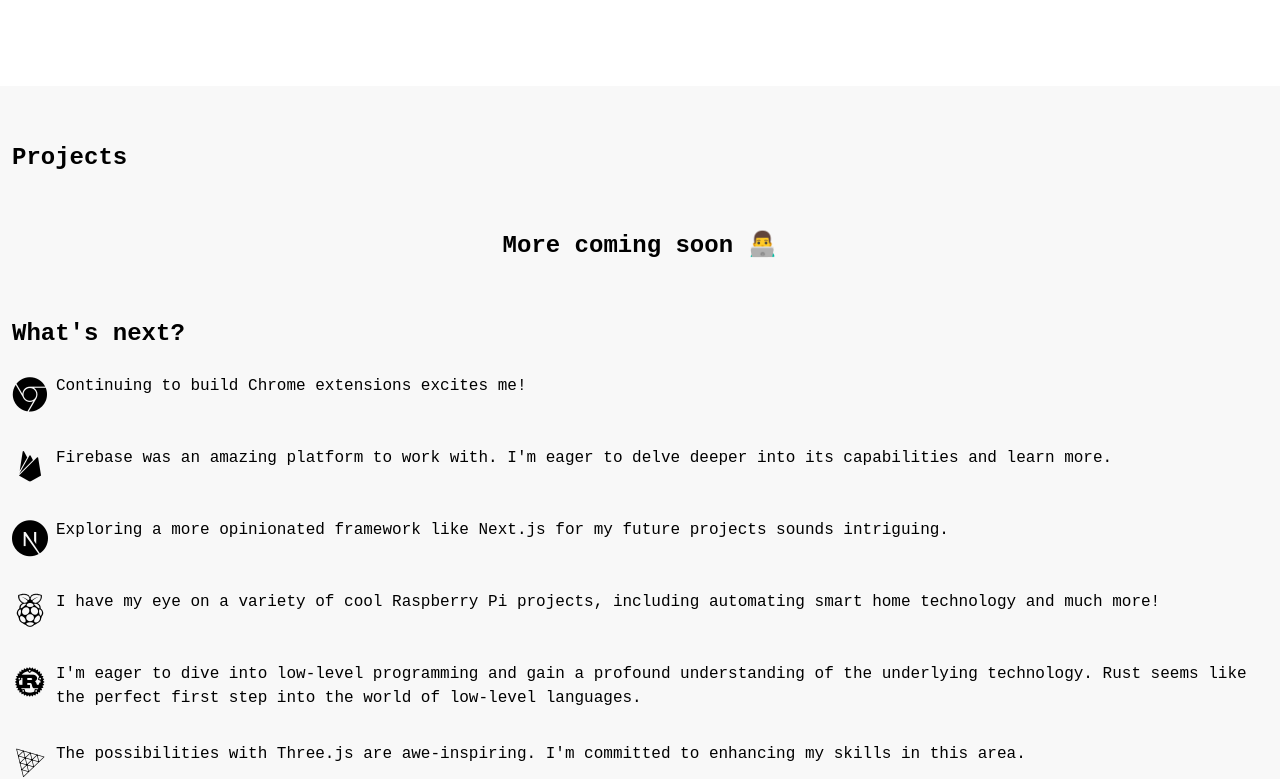
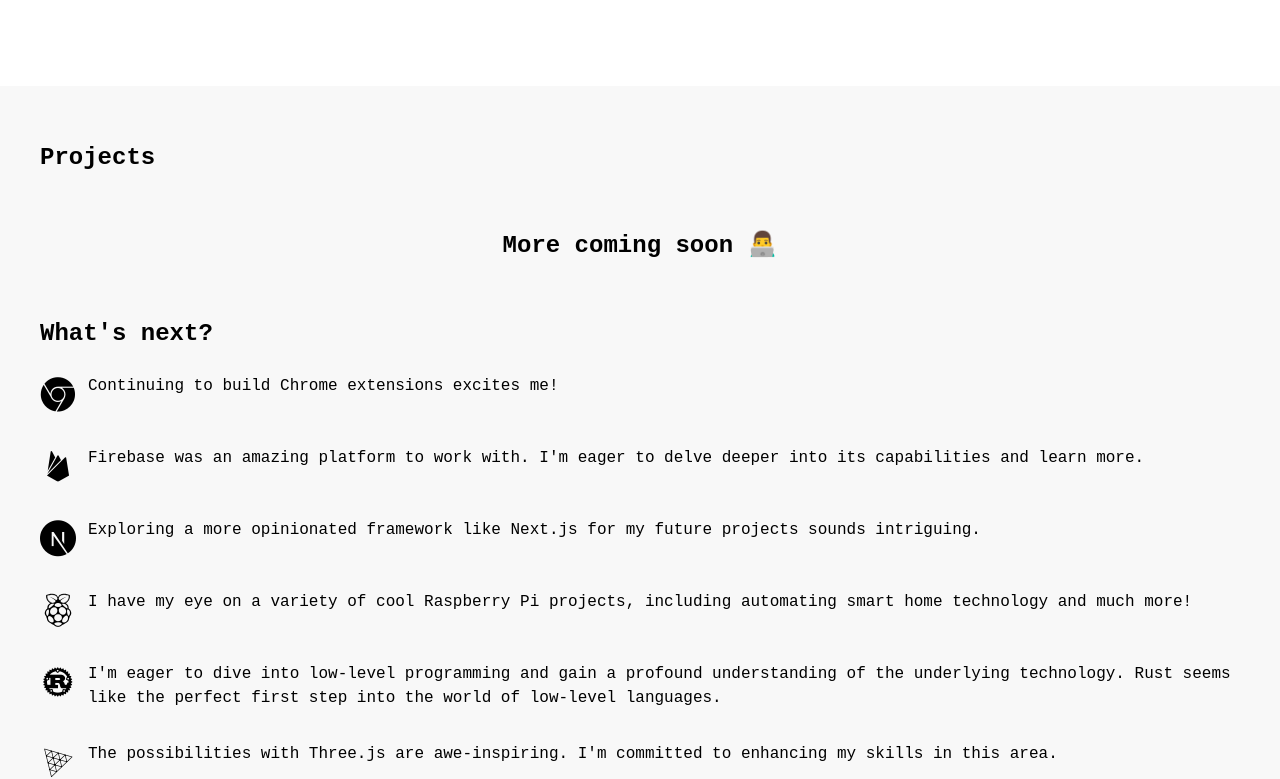
Before and after one commit to zacnation/react-portfolio, a React (Vite) app: page / in a window 1280 px wide. Shown: the part 1074-1853 px from the top of the page. Built offline with nearby package versions, Linux system fonts and the light colour scheme.

Commit message:
Tablet 768 - 'projects'

```diff
--- a/src/components/Projects.jsx
+++ b/src/components/Projects.jsx
@@ -4,7 +4,7 @@ import TechCard from "./TechCard";
 export default function About(props) {
   return (
     <section
-      className={`py-14 px-3 ${
+      className={`py-14 px-3 md:px-10 ${
         props.darkMode ? "bg-dark-I text-white" : "bg-light"
       }`}
     >
--- a/src/components/TechCard.jsx
+++ b/src/components/TechCard.jsx
@@ -3,7 +3,7 @@ import PropTypes from "prop-types";
 export default function TechCard(props) {
   return (
     <div className="flex py-4">
-      <i className={`text-4xl pr-2 ${props.icon}`}></i>
+      <i className={`text-4xl pr-2 md:pr-3 ${props.icon}`}></i>
       <p>{props.description}</p>
     </div>
   );
```
